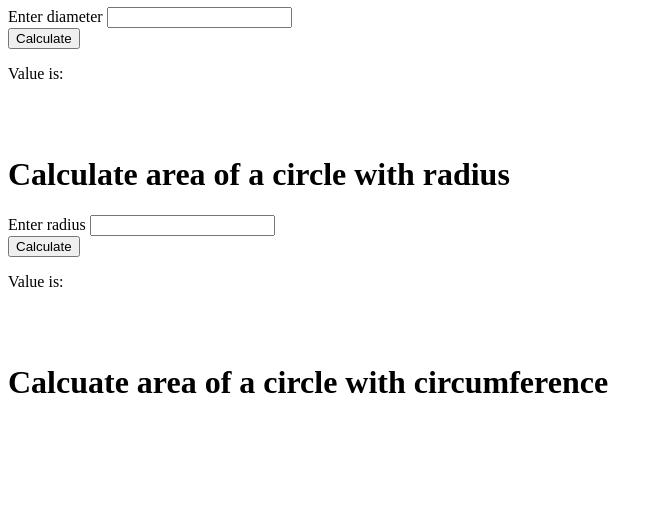
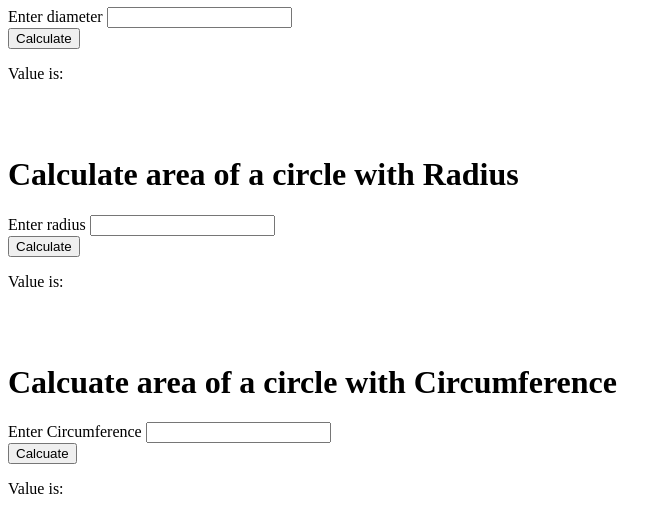
Before and after one commit to MikesGit138/javascript101---exercise1, a plain HTML site: page index.html in a window 1280 px wide. Shown: the part 550-1064 px from the top of the page, without its empty margins (0-672 px from the left). Before the commit the page ends 972 px from the top, so only its background shows below. Drawn offline with Linux system fonts and the light colour scheme.

Commit message:
finished the functions

```diff
--- a/index.html
+++ b/index.html
@@ -41,7 +41,7 @@
 	<br><br>
 
 
-	<h1>Calculate area of a circle with diameter</h1>
+	<h1>Calculate area of a circle with Diameter</h1>
 	<div>
 		<label>Enter diameter</label>
 		<input type="number" id="diameter">
@@ -51,7 +51,7 @@
 
 	<br><br>
 
-	<h1>Calculate area of a circle with radius</h1>
+	<h1>Calculate area of a circle with Radius</h1>
 	<div>
 		<label>Enter radius</label>
 		<input type="number" id="radius">
@@ -61,7 +61,13 @@
 
 <br><br>
 
-<h1>Calcuate area of a circle with circumference</h1>
+<h1>Calcuate area of a circle with Circumference</h1>
+<div>
+	<label>Enter Circumference</label>
+	<input type="number" id="circum">
+</div>
+<button onclick="areaWC()">Calcuate</button>
+<p>Value is: <span id="area-w-c"></span></p>
 	<script type="text/javascript" src="script.js"></script>
 </body>
 
--- a/script.js
+++ b/script.js
@@ -46,3 +46,9 @@ function areaWR(){
 	const area = radius * radius * Math.PI
 	document.getElementById('area-w-r').textContent = area
 }
+
+function areaWC(){
+	const circum = document.getElementById('circum').valueAsNumber
+	const area = (circum * circum) / (4 * Math.PI)
+	document.getElementById('area-w-c').textContent = area
+}
```
